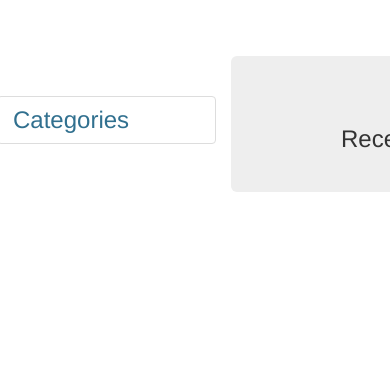
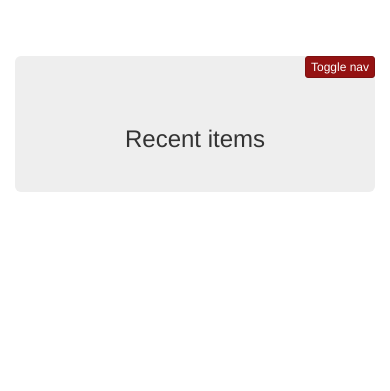
Before and after one commit to sharmaudi/catalog-udacity, a Flask app: page / in a window 390 px wide. Shown: the part 54-445 px from the top of the page. Run offline with Flask 2, Linux system fonts and the light colour scheme; data that the repository does not hold is empty; parts of the project's set-up code (start-up, migrations or seed data) failed here and were passed over; some libraries are stand-ins or nearby versions.

Commit message:
Fix sidebar not rendering properly for mobile viewports.

```diff
--- a/app/static/styles/main.css
+++ b/app/static/styles/main.css
@@ -197,14 +197,12 @@ body {
     left: 0;
   }
 
-  .row-offcanvas-right,
-  .sidebar-offcanvas {
+  .row-offcanvas-right .sidebar-offcanvas {
     right: -60%; /* 6 columns */
   }
 
     /*noinspection CssUnusedSymbol*/
-    .row-offcanvas-left,
-  .sidebar-offcanvas {
+  .row-offcanvas-left .sidebar-offcanvas {
     left: -60%; /* 6 columns */
   }
 
```
